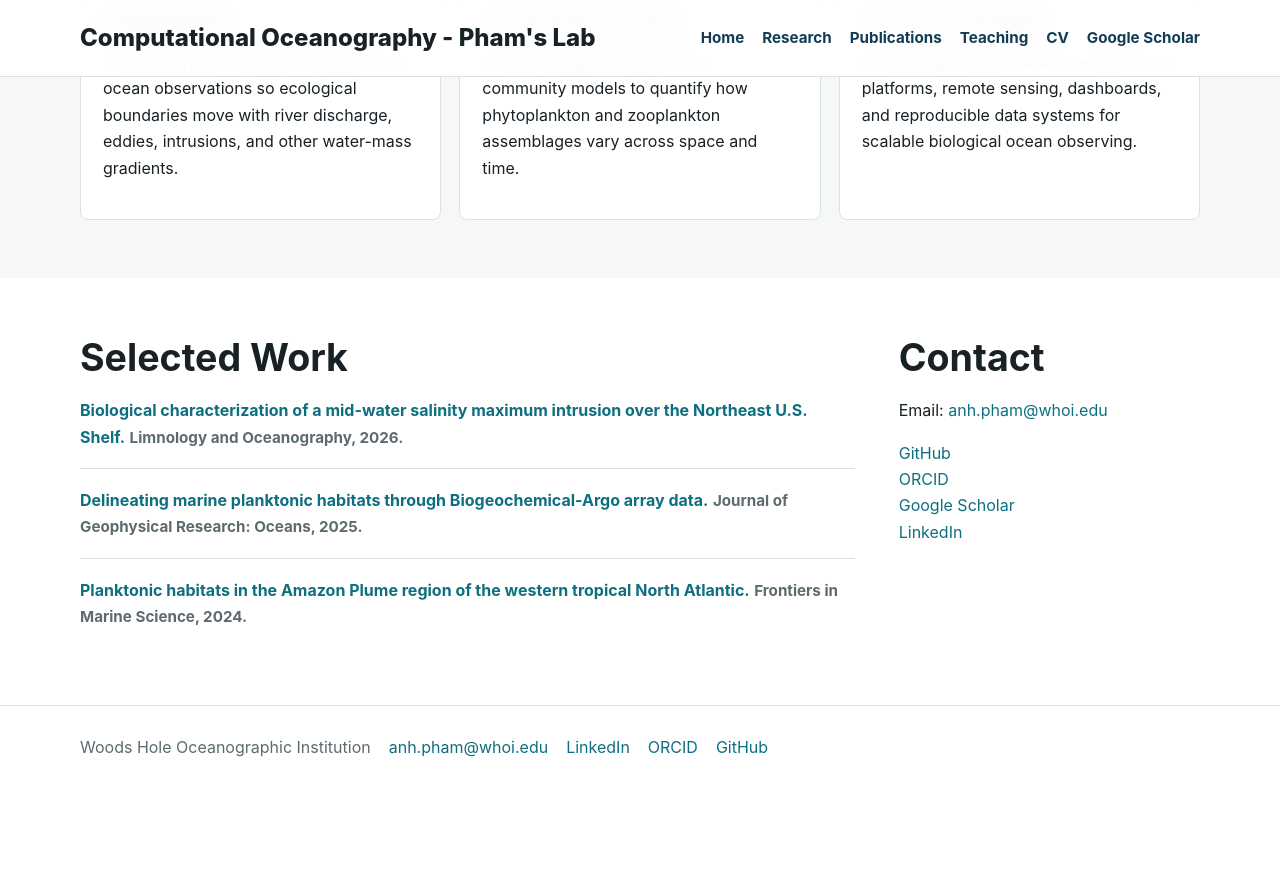
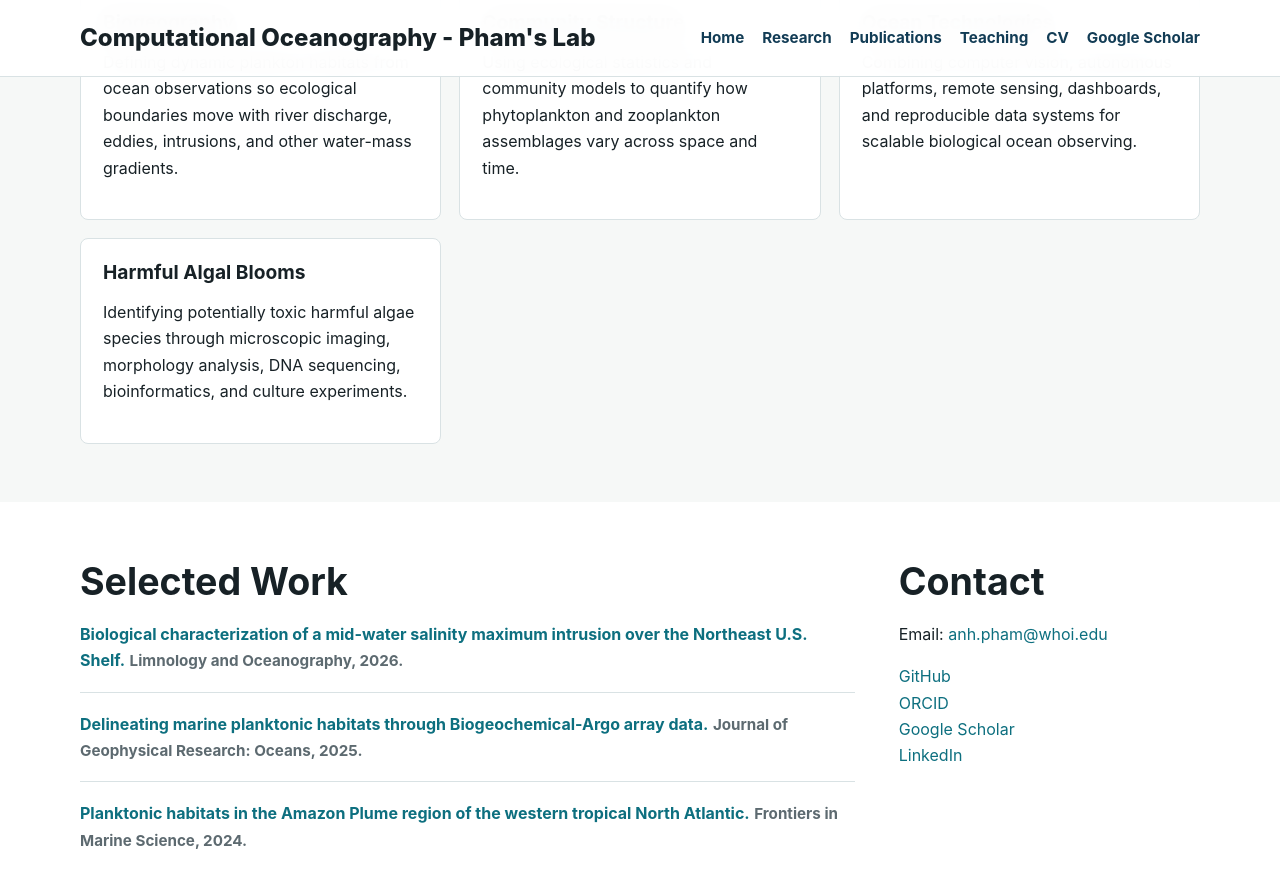
Before and after one commit to anhph95/anhph95.github.io, a Jekyll site: the page built from index.md, in a window 1280 px wide and 900 px high, scrolled down 1978 px. Shown: the top 888 px of the window. Built offline with Jekyll 4.4.1, drawn with Linux system fonts in a browser that asks for light colours; before the commit the page ends 2767 px from its top, so only the background shows below that.

Commit message:
Add harmful algal blooms research area

```diff
--- a/index.md
+++ b/index.md
@@ -74,6 +74,10 @@ description: "Anh H. Pham is a biological oceanographer building AI-enabled obse
         <h3>Ocean Technologies</h3>
         <p>Combining computer vision, autonomous platforms, remote sensing, dashboards, and reproducible data systems for scalable biological ocean observing.</p>
       </article>
+      <article class="card">
+        <h3>Harmful Algal Blooms</h3>
+        <p>Identifying potentially toxic harmful algae species through microscopic imaging, morphology analysis, DNA sequencing, bioinformatics, and culture experiments.</p>
+      </article>
     </div>
   </div>
 </section>
```
Also changed, not shown: research.md (+9 -0 lines), assets/media/toxic_algae.png (added).
